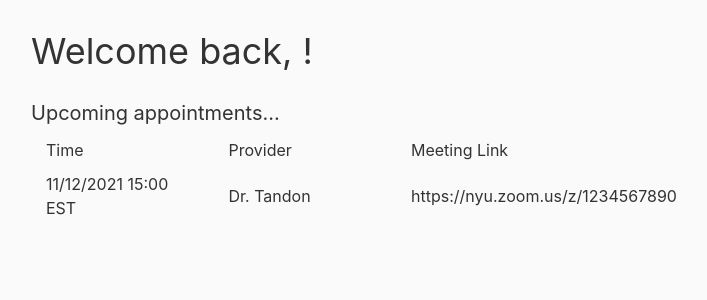
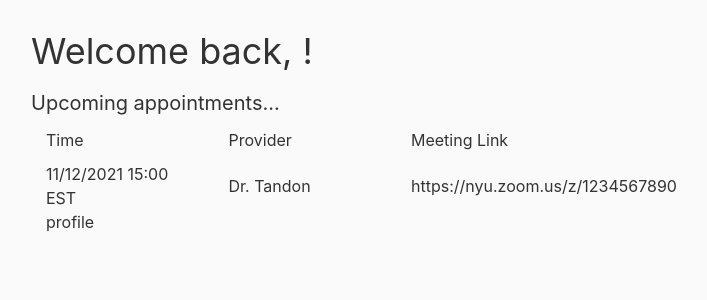
Before and after one commit to gcivil-nyu-org/Team_Team1_CS-GY-6063-Fall2021, a Django app: page /profile in a window 1280 px wide. Shown: the part 76-376 px from the top of the page, without its empty margins (54-761 px from the left). Run offline with Django 3.2, Linux system fonts and the light colour scheme; some libraries are stand-ins or nearby versions.

Commit message:
profile update

```diff
--- a/templates/profile.html
+++ b/templates/profile.html
@@ -4,8 +4,10 @@
 {% block content %}
 <div>
   <div class="profile_head">Welcome back, {{user.username}}!</div>
-  <div class="container">
-    <div class="row" id="upcoming">Upcoming appointments...</div>
+  <div class="container-fluid">
+    <div class="row-fluid" >
+      <div class = "span9">
+        <div class = "row" id="upcoming">Upcoming appointments...</div>
         <div class="row align-items-center form_entities profile_form">
             <div class="col-3">Time</div>
             <div class="col-3">Provider</div>
@@ -17,5 +19,9 @@
             <a class="col-3">https://nyu.zoom.us/z/1234567890 </a>
         </div>
       </div>
+      <div class = "span3">
+        <div>profile</div>
+      </div>
+  </div>
 </div>
 {% endblock %}
--- a/vmental/urls.py
+++ b/vmental/urls.py
@@ -8,5 +8,5 @@
     path('auth/', include('django.contrib.auth.urls')),
     path('auth/signup/', SignUpView.as_view(), name='signup'),
     path('profile',ProfileView.as_view(), name = 'profile'),
-    # path('<str:username>',profile(),name = 'profile')
+    # path('<str:username>',ProfileView.as_view(),name = 'profile')
 ]
```
Lines whose indentation alone changed are shown as unchanged.
